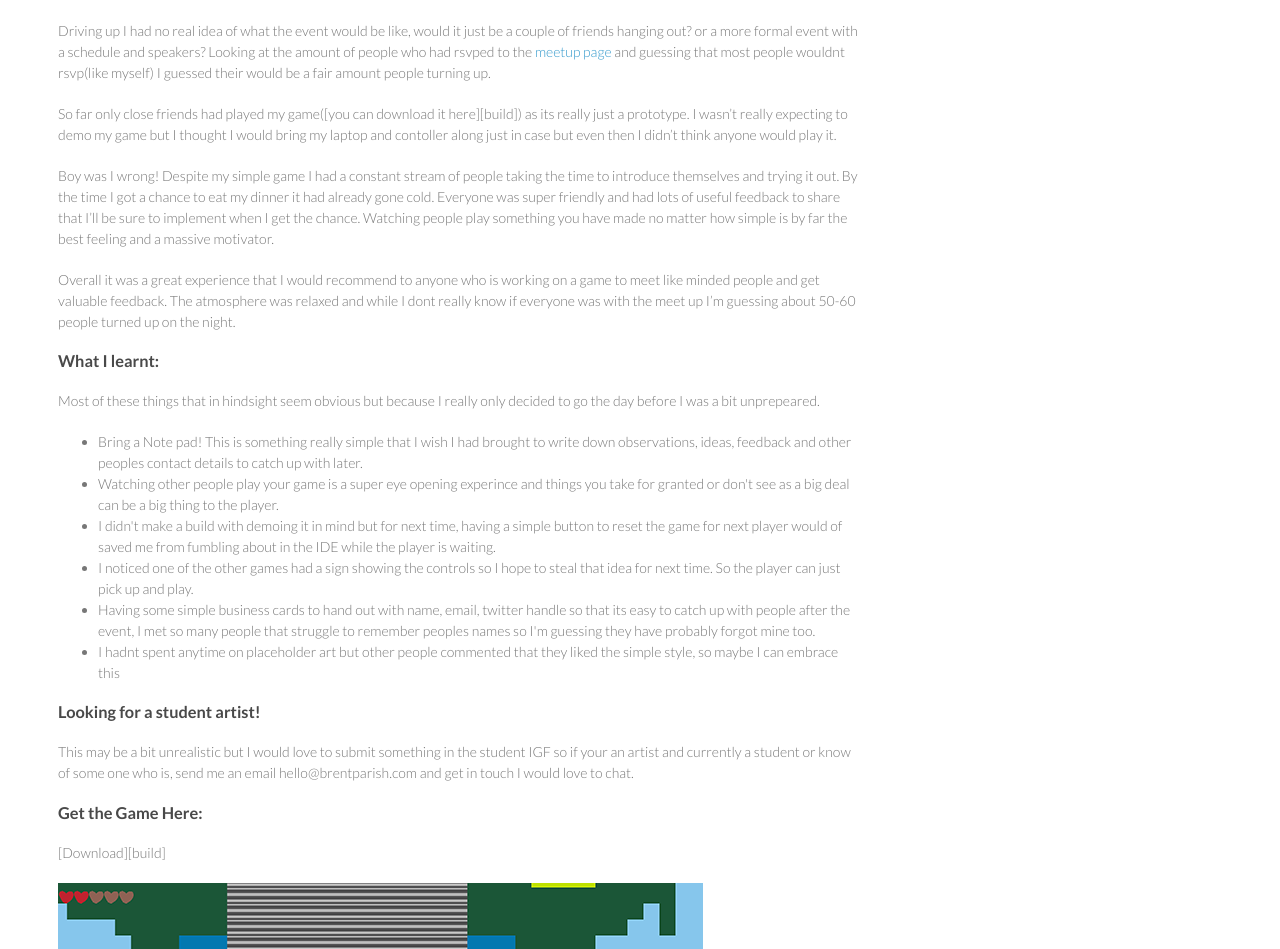
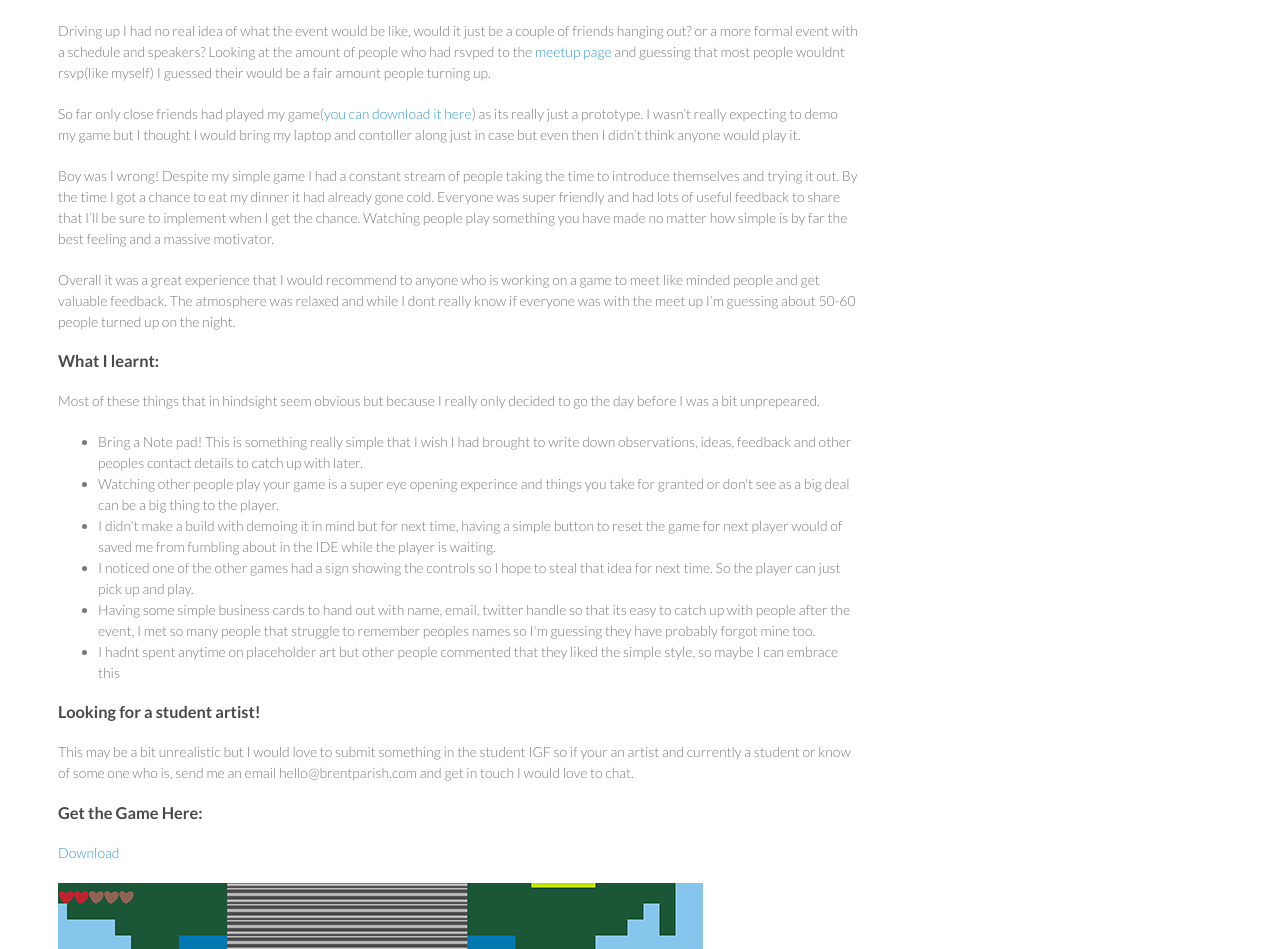
Before and after one commit to brent-p/brent-p.github.io, a Jekyll site: the page built from _posts/2014-06-01-My-First-IGDA-Sydney-Meetup.markdown, in a window 1280 px wide and 1400 px high. Shown: the part 284-1233 px from the top of the window. Built offline with Jekyll 4.4.1, drawn with Linux system fonts in a browser that asks for light colours; Markdown is read by kramdown in place of the engine named in the settings; some of the changed lines change nothing that is shown.

Commit message:
Add link back in

```diff
--- a/_posts/2014-06-01-My-First-IGDA-Sydney-Meetup.markdown
+++ b/_posts/2014-06-01-My-First-IGDA-Sydney-Meetup.markdown
@@ -51,6 +51,6 @@ This may be a bit unrealistic but I would love to submit something in the studen
 
 <img src="/assets/Up_There_in_game_project.png" />
 
-
+[build]:{% post_url 2014-05-30-Up-There %}
 [igda_twitter]:https://twitter.com/IGDA_Sydney
 [igda_meetup]:http://www.meetup.com/igda-sydney/
```
